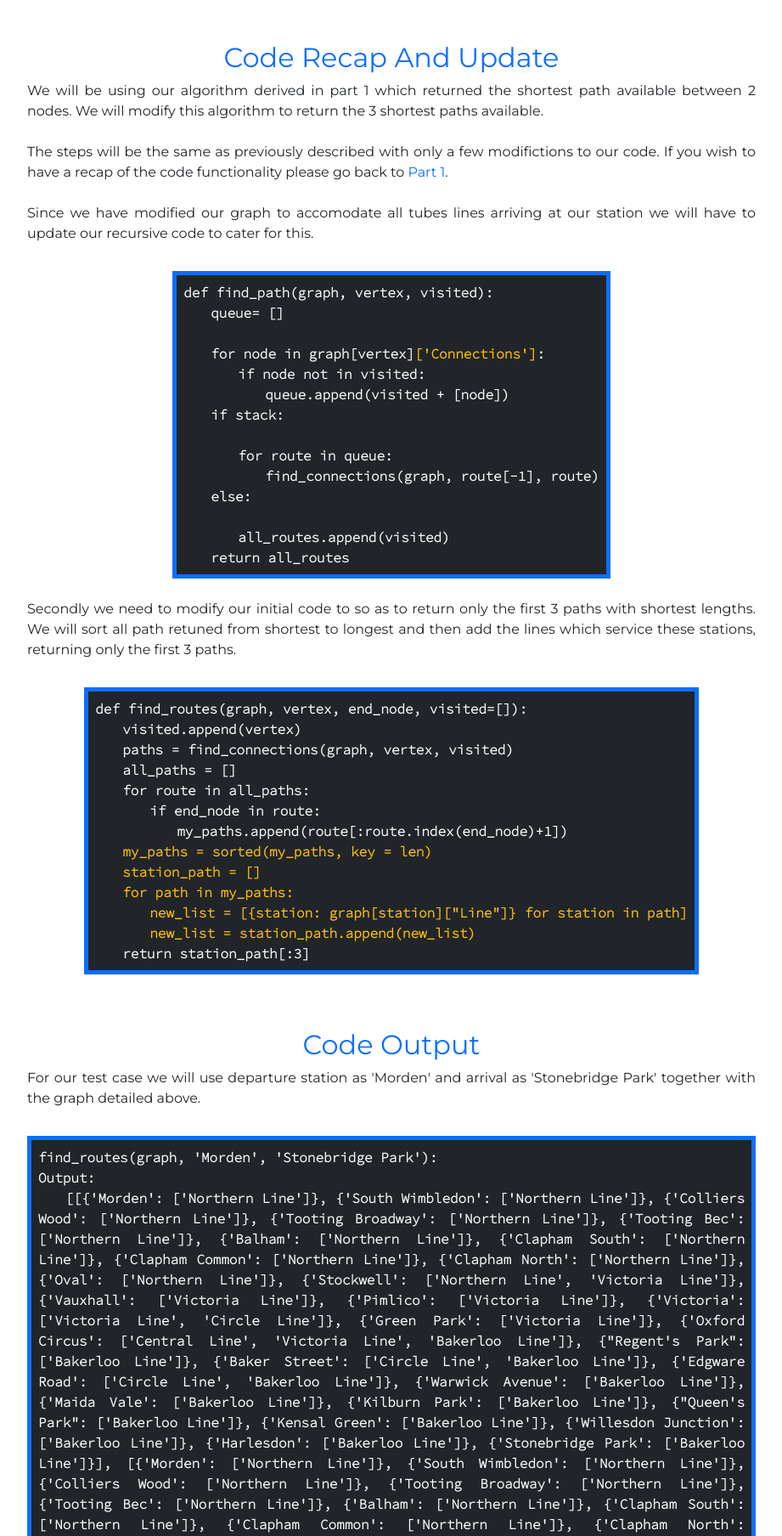
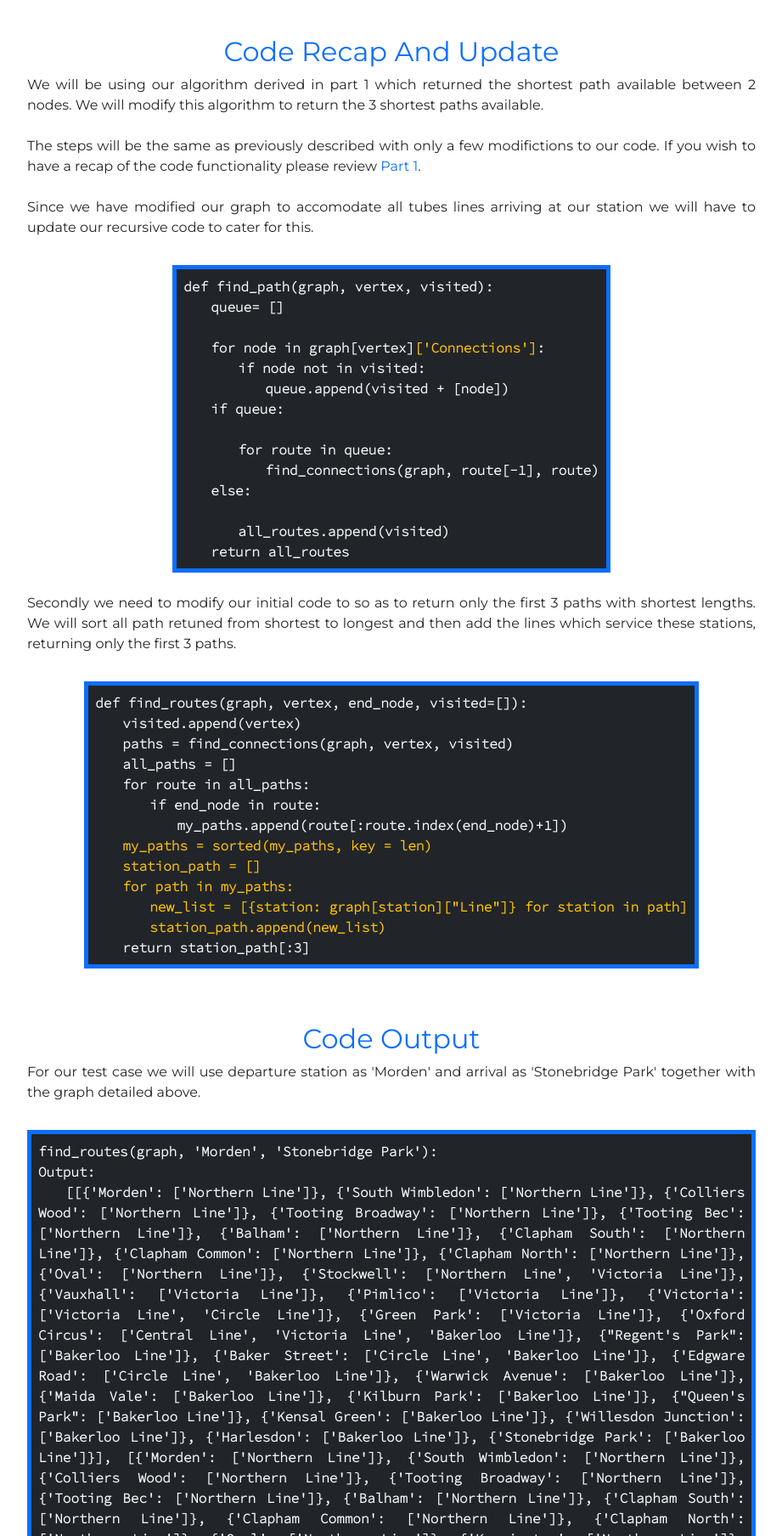
Before and after one commit to zahur76/algo-blog, a Django app: page /part_two in a window 1280 px wide. Shown: the part 2229-4037 px from the top of the page at 85% size, without its empty margins (179-1100 px from the left). Run offline with Django 4.2, Linux system fonts and the light colour scheme; some libraries are stand-ins or nearby versions; some web fonts are replaced.

Commit message:
update: wordingsin descirption for clarity

```diff
--- a/home/static/home/css/home.css
+++ b/home/static/home/css/home.css
@@ -16,6 +16,12 @@
     height: 500px;
     width: 100%;
     z-index: -1;
+}
+
+.underground-map {
+    width: 90%;
+    height: 500px;
+    overflow: auto;
 }
 
 .bg-header {
--- a/home/static/home/js/home.js
+++ b/home/static/home/js/home.js
@@ -128,7 +128,7 @@
                         i++;
                         $('.path-results').append(
                             `<div class="col-12 m-2">
-                                <a class="btn btn-success" data-bs-toggle="collapse" href="#collapseExample${i}" role="button" aria-expanded="false" aria-controls="collapseExample">path ${i} - ${element.length-1} stops</a>
+                                <a class="btn btn-success" data-bs-toggle="collapse" href="#collapseExample${i}" role="button" aria-expanded="false" aria-controls="collapseExample">path ${i} - ${element.length-1} stops <i class="ps-1 pb-1 my-auto fas fa-sort-down"></i></a>
                                     <div class="collapse" id="collapseExample${i}">
                                     <div class="card card-body border-0">${stops(element)}</div>
                                 </div>
--- a/home/templates/home/index.html
+++ b/home/templates/home/index.html
@@ -27,7 +27,7 @@
 
             We will break down the coding process into small parts which can easily be digested so as to understand the core concepts involved. For coding we will use python.
         </div>
-        <div class="col-12 h2 text-primary text-center mt-5">How Can Data is stored</div>
+        <div class="col-12 h2 text-primary text-center mt-5">How Can Data be stored?</div>
         <div class="article ps-5 pe-5 w-75 mx-auto">
             Data needs to be stored! But how? A tree data structure would be a perfect fit. Just like a tree is made of a root connected to branches and leaves a tree data structure has nodes with key pair values.
             Each node represents a location having a unique name (key) and a value. The value can be a list, string, or even a dictionary. Each node can be connected to a node or even a series of nodes with links (edges) just like a tree branch is
@@ -167,7 +167,7 @@
                 &emsp;&emsp;for node in graph[vertex]:</br>
                 &emsp;&emsp;&emsp;&emsp;if node not in visited:</br>
                 &emsp;&emsp;&emsp;&emsp;&emsp;&emsp;queue.append(visited + [node])</br>
-                &emsp;&emsp;if stack:</br></br>
+                &emsp;&emsp;if queue:</br></br>
                 &emsp;&emsp;&emsp;&emsp;<span class="text-primary">print(f'queue: {queue}')</span></br></br>
                 &emsp;&emsp;&emsp;&emsp;for route in queue:</br>
                 &emsp;&emsp;&emsp;&emsp;&emsp;&emsp;find_connections(graph, route[-1], route)</br>
--- a/home/templates/home/part_two.html
+++ b/home/templates/home/part_two.html
@@ -28,7 +28,7 @@
         <div class="col-12 h2 text-primary text-center">The London Underground <i class="fas fa-subway"></i></div>
         <div class="article ps-5 pe-5 w-75 mx-auto">The London Underground would be a perfect example to test our search algorithm by obtaining all paths between 2 points,
             i.e our departure and destination.</br></br>
-            The Tube is made up of 11 lines, but to simplify things we will only be interested in 5:
+            The Tube network is made up of 11 lines, however we will only be interested in 5 lines:
             <ul>
                 <li class="text-danger fw-bold">Central Line</li>
                 <li class="text-dark fw-bold">Northern Line</li>
@@ -39,7 +39,7 @@
             Below is the London Underground Map so you can familiarise yourself with the layout. As you can see, the 5 tube lines cover a vast majority
             of the network.
         </br></br>
-            <div class="text-center mb-5"><embed src="https://content.tfl.gov.uk/standard-tube-map.pdf" width="90%" height="500px" type="application/pdf"></div>
+            <div class="text-center mb-5 underground-map mx-auto border border-3 border-secondary"><img src="{{ MEDIA_URL }}map.png" alt="underground-map"/></div>
         </div>
         <div class="col-12 h2 text-primary text-center"> Our Graph</div>
         <div class="article ps-5 pe-5 w-75 mx-auto mb-5">
@@ -52,13 +52,13 @@
                     graph = {"Station name": {"Tube name": [list of tubes arriving at this station],</br>&emsp;&emsp;&emsp;&emsp;&emsp;"Connections": [list of all connecting stations]}}
                 </div>
             </div>
-            I have put togther the required graph using our 5 chosen line and linked it<a class="text-decoration-none" href="https://github.com/zahur76/algo-blog/blob/master/docs/underground.py" target="_blank"> here.</a>
+            I have assembled the required graph using our 5 chosen lines and linked it<a class="text-decoration-none" href="https://github.com/zahur76/algo-blog/blob/master/docs/underground.py" target="_blank"> here.</a>
         </div>
         <div class="col-12 h2 text-primary text-center"> Code Recap And Update</div>
         <div class="article ps-5 pe-5 w-75 mx-auto mb-3">
             We will be using our algorithm derived in part 1 which returned the shortest path available between 2 nodes. We will
             modify this algorithm to return the 3 shortest paths available.</br></br>
-            The steps will be the same as previously described with only a few modifictions to our code. If you wish to have a recap of the code functionality please go back to <a class="text-decoration-none" href="{% url 'home' %}">Part 1</a>.</br></br>
+            The steps will be the same as previously described with only a few modifictions to our code. If you wish to have a recap of the code functionality please review <a class="text-decoration-none" href="{% url 'home' %}">Part 1</a>.</br></br>
             Since we have modified our graph to accomodate all tubes lines arriving at our station we will have to update our recursive code to cater for this.
 
             <div class="d-flex justify-content-center mb-4 mt-3">
@@ -68,7 +68,7 @@
                     &emsp;&emsp;for node in graph[vertex]<span class="text-warning">['Connections']</span>:</br>
                     &emsp;&emsp;&emsp;&emsp;if node not in visited:</br>
                     &emsp;&emsp;&emsp;&emsp;&emsp;&emsp;queue.append(visited + [node])</br>
-                    &emsp;&emsp;if stack:</br></br>
+                    &emsp;&emsp;if queue:</br></br>
                     &emsp;&emsp;&emsp;&emsp;for route in queue:</br>
                     &emsp;&emsp;&emsp;&emsp;&emsp;&emsp;find_connections(graph, route[-1], route)</br>
                     &emsp;&emsp;else:</br></br>
@@ -92,7 +92,7 @@
                         &emsp;&emsp;<span class="text-warning">station_path = []</span></br>
                         &emsp;&emsp;<span class="text-warning">for path in my_paths:</span></br>
                         &emsp;&emsp;&emsp;&emsp;<span class="text-warning">new_list = [{station: graph[station]["Line"]} for station in path]</span></br>
-                        &emsp;&emsp;&emsp;&emsp;<span class="text-warning">new_list = station_path.append(new_list)</span></br>
+                        &emsp;&emsp;&emsp;&emsp;<span class="text-warning">station_path.append(new_list)</span></br>
                         &emsp;&emsp;return station_path[:3]</br>
                     </div>
                 </div></br>
@@ -107,12 +107,12 @@
                 </div>
             </div></br>
             If we were to analyse all the returned paths we can see that the routes returned is as expected. We can even see when a change in tube line occured by following our dictionary! The information
-            returned is useful from a data point of view, however it is not easily visualised. What if we could transform our algorithm into something more presentable.
+            returned is useful from a data point of view, however it is not easy to visualize. What if we could transform our algorithm into something more presentable?
         </div>
-        <div class="col-12 h2 text-primary text-center mt-5">Underground Application</div>
+        <div class="col-12 h2 text-primary text-center mt-5">Underground Route Application</div>
         <div class="article ps-5 pe-5 w-75 mx-auto mb-3">
             Similar to the map sandbox, we will now implement an application allowing us to display our output in a more user-friendly manner. We will make use of forms to input any 2 stations for departure
-            and destination and execute our algorithm in the backend producing a visual representation of our planned route.
+            and destination and execute our algorithm in the backend producing a list similar to the output above. We can then iterate and transform our data into a visual representation of our planned route.
 
             <form action="#" method="POST" class="station-path mb-3 text-center">
                 <input type="hidden" id="token" name="csrfmiddlewaretoken" value="{{ csrf_token }}">
@@ -137,9 +137,11 @@
             <div class="col-12 h2 text-primary text-center"> Conclusion</div>
             <div class="article ps-5 pe-5 w-75 mx-auto mb-4">
                 Even though our algorithm returns the path with the least stops, this may not always translate into the minimum time
-                between 2 stations. For example, if we were to analyze our code output above we would see that we change lines to
-                rejoin the same line after 1 stop! This would not be practical or even time efficient in some cases. I intend to address this issue in Part 3 of this tutorial where we will introduce time factor into our algorithm.</br></br>
-                We have reached the end of this tutorial. I hope you have have enjoyed it as much as I have. Please leave any feedback you might
+                between 2 stations. For example, if we were to use the application with "Morden" as departure and "Tottenham Court Road"
+                as destination, the least path route (path 1) will require us to change trains twice compared to path 2 which requires no change and has 1 more stop.
+                Instinctively, we can deduce that path 2 would most probably be the best option to take in terms of convenience and time.
+                I intend to address this issue in Part 3 of this tutorial where we will introduce time factor into our algorithm.</br></br>
+                We have reached the end of this tutorial. I hope you have enjoyed it as much as I have. Please leave any feedback you might
                 have below or request any other tutorials you would like to see.
             </div>
         </div>
```
